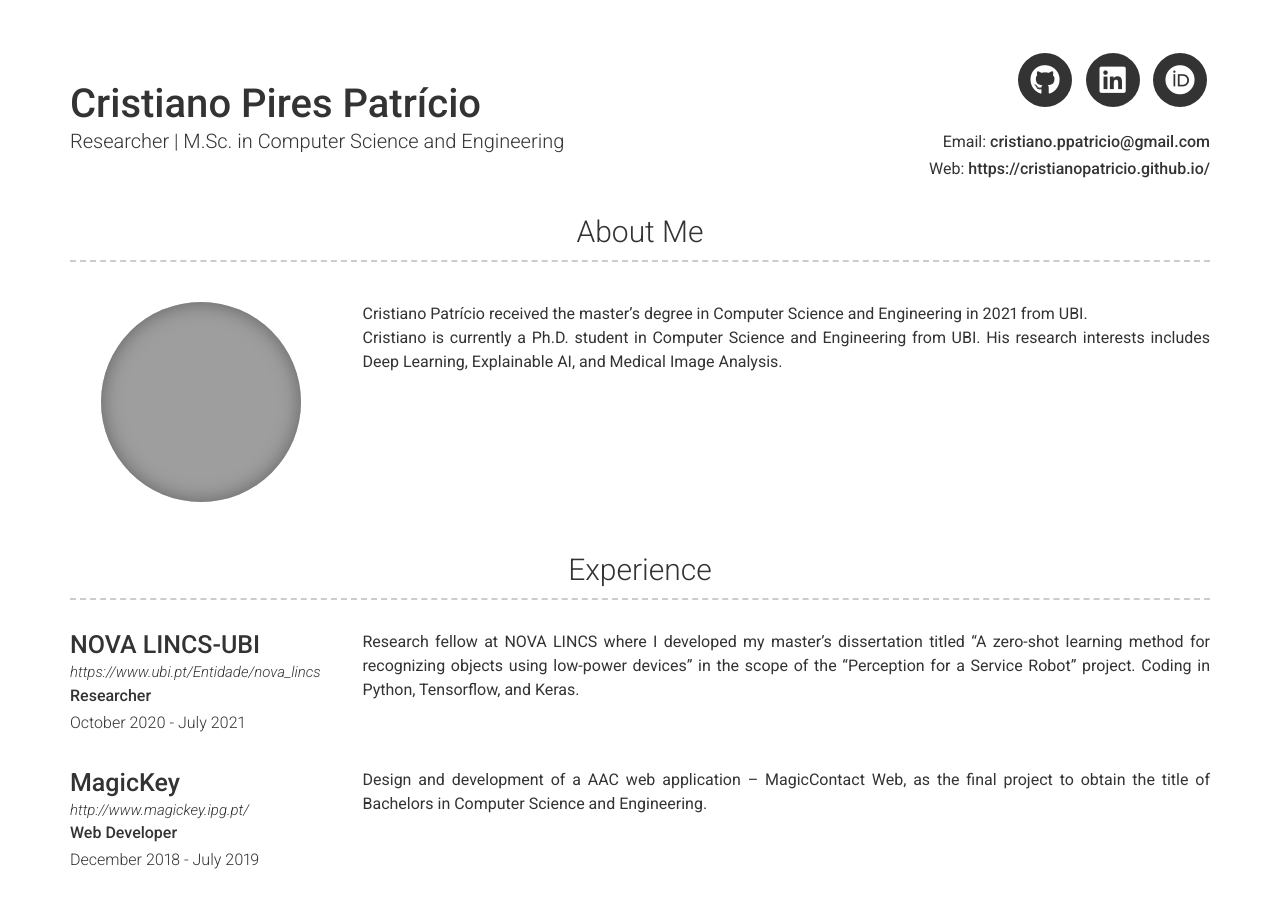
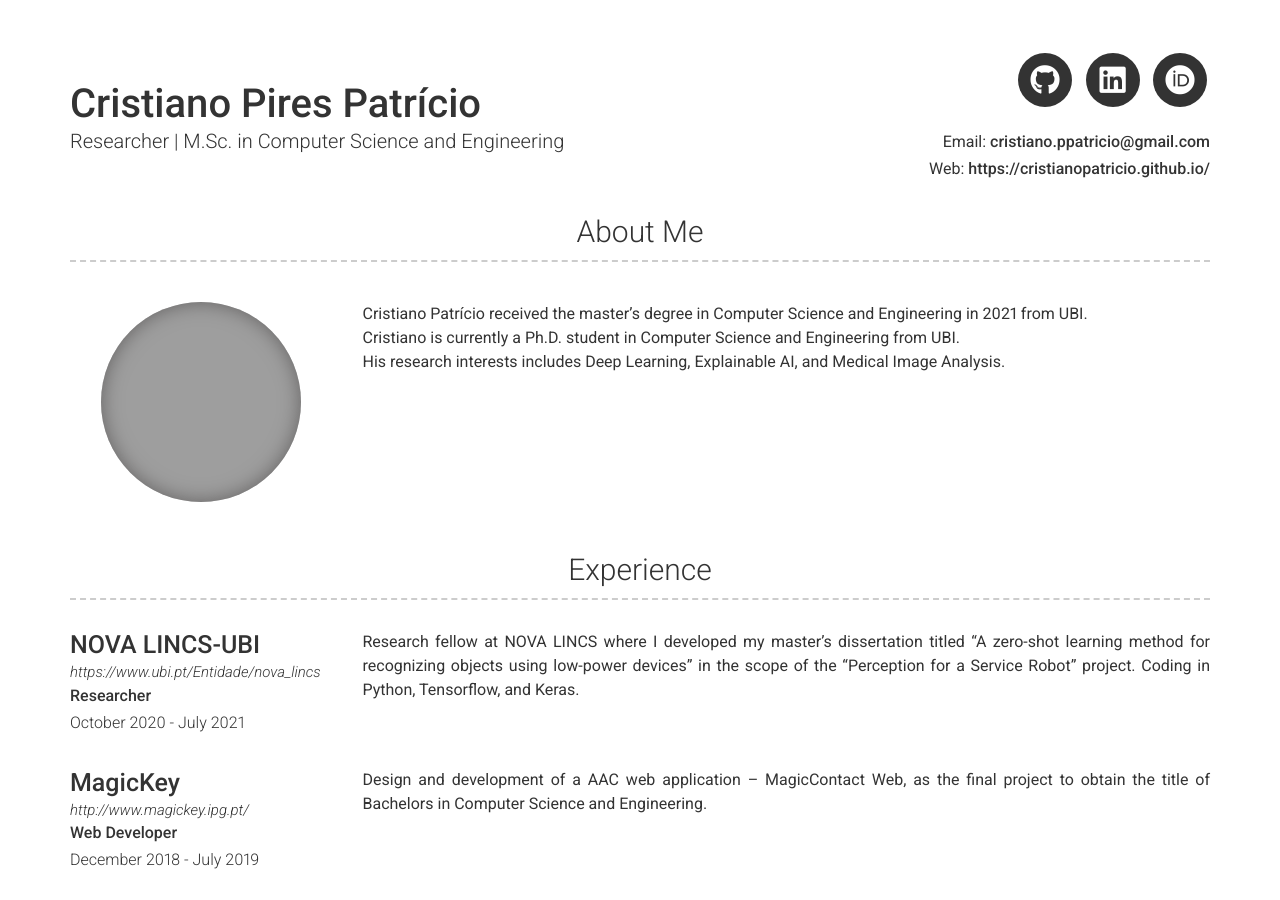
Before and after one commit to CristianoPatricio/cristianopatricio.github.io, a Jekyll site: the page built from index.md, in a window 1280 px wide and 900 px high. Built offline with Jekyll 4.4.1, drawn with Linux system fonts in a browser that asks for light colours; nearby versions of some CDN libraries; grey boxes are pictures that could not be loaded.

```diff
--- a/_config.yml
+++ b/_config.yml
@@ -35,8 +35,8 @@ orcid_username: 0000-0003-2215-3334
 # about_title: About Me (Use this to override about section title)
 about_profile_image: images/profile.jpg
 about_content: | # this will include new lines to allow paragraphs
-    Cristiano Patrício received the master's degree in Computer Science and Engineering in 2021 from UBI.
-    Cristiano is currently a Ph.D. student in Computer Science and Engineering from UBI.
+    Cristiano Patrício received the master's degree in Computer Science and Engineering in 2021 from UBI. <br>
+    Cristiano is currently a Ph.D. student in Computer Science and Engineering from UBI. <br>
     His research interests includes Deep Learning, Explainable AI, and Medical Image Analysis.
 
 # Projects Section
@@ -51,7 +51,7 @@ about_content: | # this will include new lines to allow paragraphs
 # More Section
 # more_title: A Little More About Me #(Use this to override about more section title)
 more_content: | # this will include new lines to allow paragraphs
-  Outside the office, I like to read a nice book, play chess or play guitar/accordion. I'm a curious guy who spends time learning new things to keep soft skills refined.
+  Outside the office, I like to read a nice book, play chess or play guitar/accordion. I'm a curious guy who spends time learning new things to keep soft skills refined. <br>
   *"Hard work always pays off, whatever you do." - Dustin Lynch*
 
 # Footer
```
